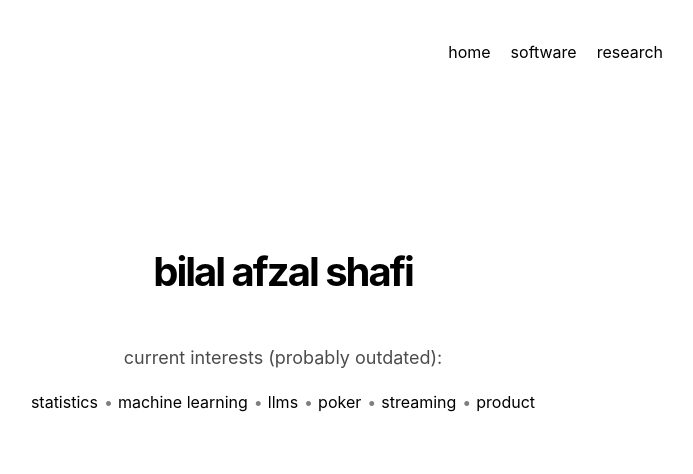
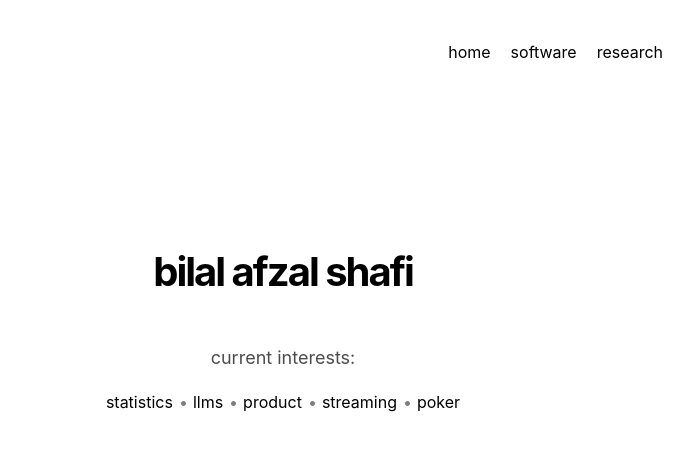
Before and after one commit to bilalafzalshafi/website, a plain HTML site: page docs/index.html in a window 1280 px wide. Shown: the top 474 px of the page, without its empty margins (357-1050 px from the left). Drawn offline with Linux system fonts and the light colour scheme.

Commit message:
Update home

```diff
--- a/docs/index.html
+++ b/docs/index.html
@@ -227,14 +227,13 @@
                 <h1 class="name">bilal afzal shafi</h1>
 
                 <div class="interests">
-                    <h2>current interests (probably outdated):</h2>
+                    <h2>current interests:</h2>
                     <div class="interests-list">
                         <span>statistics</span>
-                        <span>machine learning</span>
-                        <span>LLMs</span>
+                        <span>llms</span>
+                        <span>product</span>
+                        <span>streaming</span>
                         <span>poker</span>
-                        <span>streaming</span>
-                        <span>product</span>
                     </div>
                 </div>
 
```
Also changed, not shown: 1 other file.
